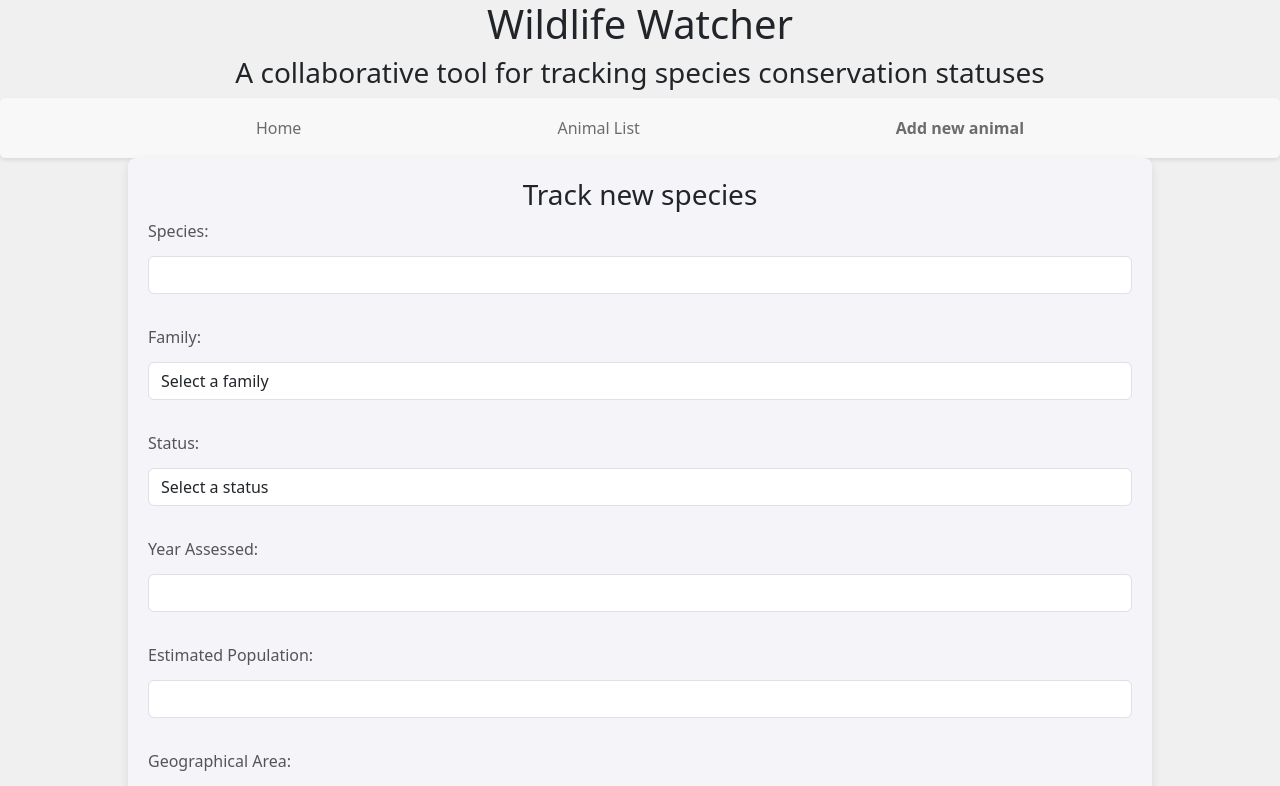
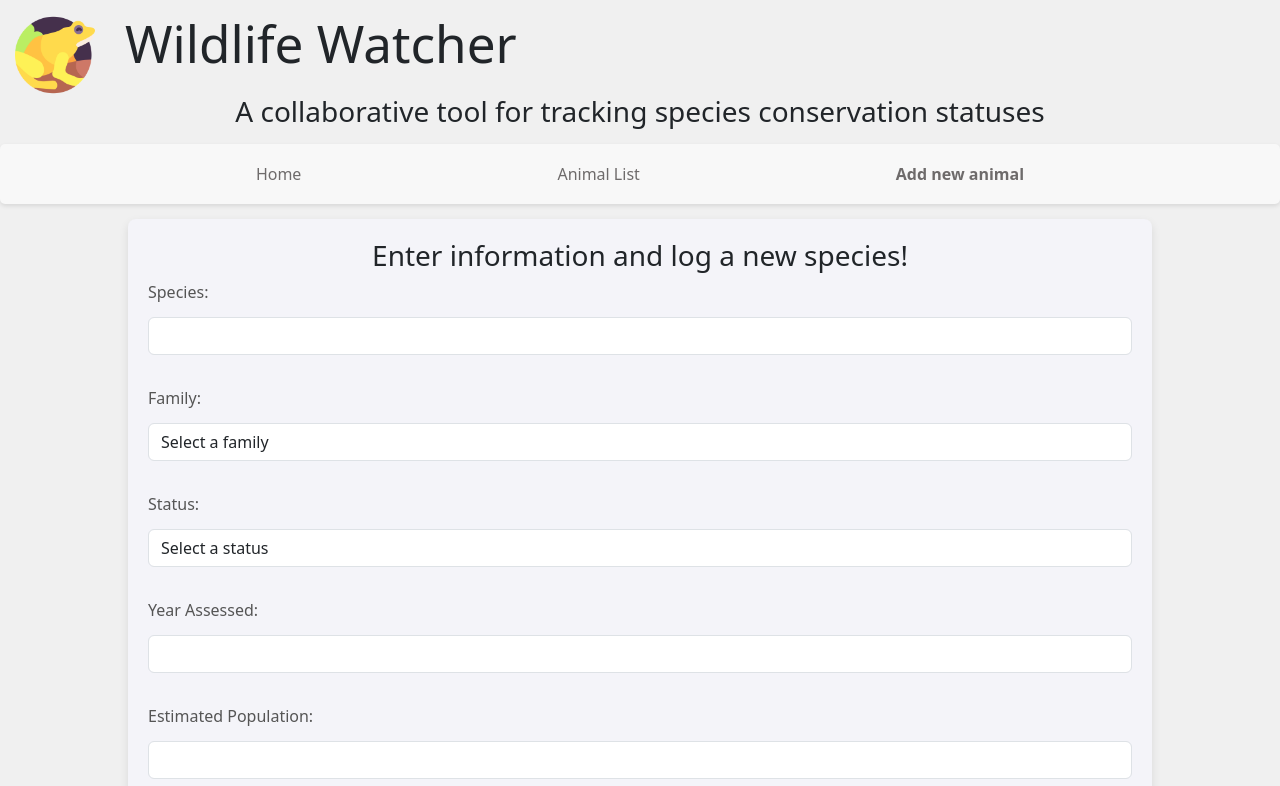
Before and after one commit to GB-Squad/Project-2-Environment-Climate-change, a React (Vite) app: page /addAnimal in a window 1280 px wide. Shown: the top 786 px of the page. Built offline with nearby package versions, Linux system fonts and the light colour scheme.

Commit message:
add logo, update animal list display for small screens

```diff
--- a/src/App.jsx
+++ b/src/App.jsx
@@ -20,8 +20,12 @@ function App() {
 
   return (
     <>
+      <div id="header-container">
+      <img id="logo" src='/public/icon-frog.png'></img>
       <h1>Wildlife Watcher</h1>
+      </div>
       <h3>A collaborative tool for tracking species conservation statuses</h3>
+
       <Navbar searchTerm={searchTerm} onSearchChange={handleSearchChange} />
       <Routes>
         <Route
--- a/src/Pages/AddAnimal.jsx
+++ b/src/Pages/AddAnimal.jsx
@@ -79,7 +79,7 @@ function AddAnimal() {
 
     return (
         <div className="addAnimalFormContainer">
-            <h3>Track new species</h3>
+            <h3>Enter information and log a new species!</h3>
             <form onSubmit={handleSubmit}>
                 <div className="form-group">
                     <label>Species:</label>
--- a/src/Pages/AnimalsListing.jsx
+++ b/src/Pages/AnimalsListing.jsx
@@ -62,7 +62,11 @@ function AnimalsList({ searchTerm, callBackDisplayAnimal, callBackSetAnimal }) {
                                 Animal Details
                             </Link>
                             <div>
-                                <button onClick={() => handleDelete(animal.id)}>Delete</button>
+                                <button id="delete-btn" onClick={() => {
+                                    if (window.confirm("Are you sure you want to delete this item?")) {
+                                    handleDelete(animal.id)}
+                                    }
+                                } >Delete</button>
                             </div>
                         </div>
                     ))
--- a/src/Styles/AnimalsList.css
+++ b/src/Styles/AnimalsList.css
@@ -6,6 +6,7 @@
     display: flex;
     flex-wrap: wrap;
     gap: 20px;
+    justify-content: center;
 }
 
 .item {
@@ -63,7 +64,7 @@ h4 {
     background-color: #0056b3;
 }
 
-button {
+#delete-btn {
     padding: 8px 16px;
     background-color: #dc3545;
     color: white;
@@ -96,3 +97,28 @@ button:hover {
     margin-bottom: 10px;
     color: #444;
 }
+
+@media (max-width: 750px) {
+    .items-list {
+        text-align: justify;
+        margin-bottom: 30px;
+        padding: 2px;
+        width: 100%;
+        display: flex;
+        justify-content: center;
+        flex-wrap: wrap;
+        gap: 20px;
+    }
+
+    .item {
+        flex: 0 1 29%;
+        padding: 15px;
+        border: 1px solid #ddd;
+        border-radius: 8px;
+        margin-left: 10px;
+        margin-bottom: 10px;
+        background-color: #f9f9f9;
+        box-shadow: 0 4px 6px rgba(0, 0, 0, 0.1);
+        transition: transform 0.3s ease, box-shadow 0.3s ease;
+    }
+}
--- a/src/index.css
+++ b/src/index.css
@@ -15,7 +15,8 @@ body {
   background-color: #f0f0f0 !important
 }
 
-h1 {
+#header-container h1 {
+  align-items: center;
   font-size: 3.2em;
   line-height: 1.1;
   text-align: center;
@@ -28,6 +29,7 @@ h1 {
   justify-content: center;
   gap: 14rem;
   padding: 10px 0;
+  margin: 15px 0;
   background-color: #f8f8f8;
   box-shadow: 0 2px 4px rgba(0, 0, 0, 0.1);
   border-radius: 5px;
@@ -49,6 +51,19 @@ h1 {
 #main-navbar a.active {
   font-weight: bold;
   color: rgb(110, 107, 107);
+}
+
+#logo {
+  width: 80px;
+  height: auto;
+  margin-left: 15px;
+  margin-top: 15px;
+}
+
+#header-container {
+  display: flex;
+  align-items: center;
+  gap: 30px
 }
 
 
```
